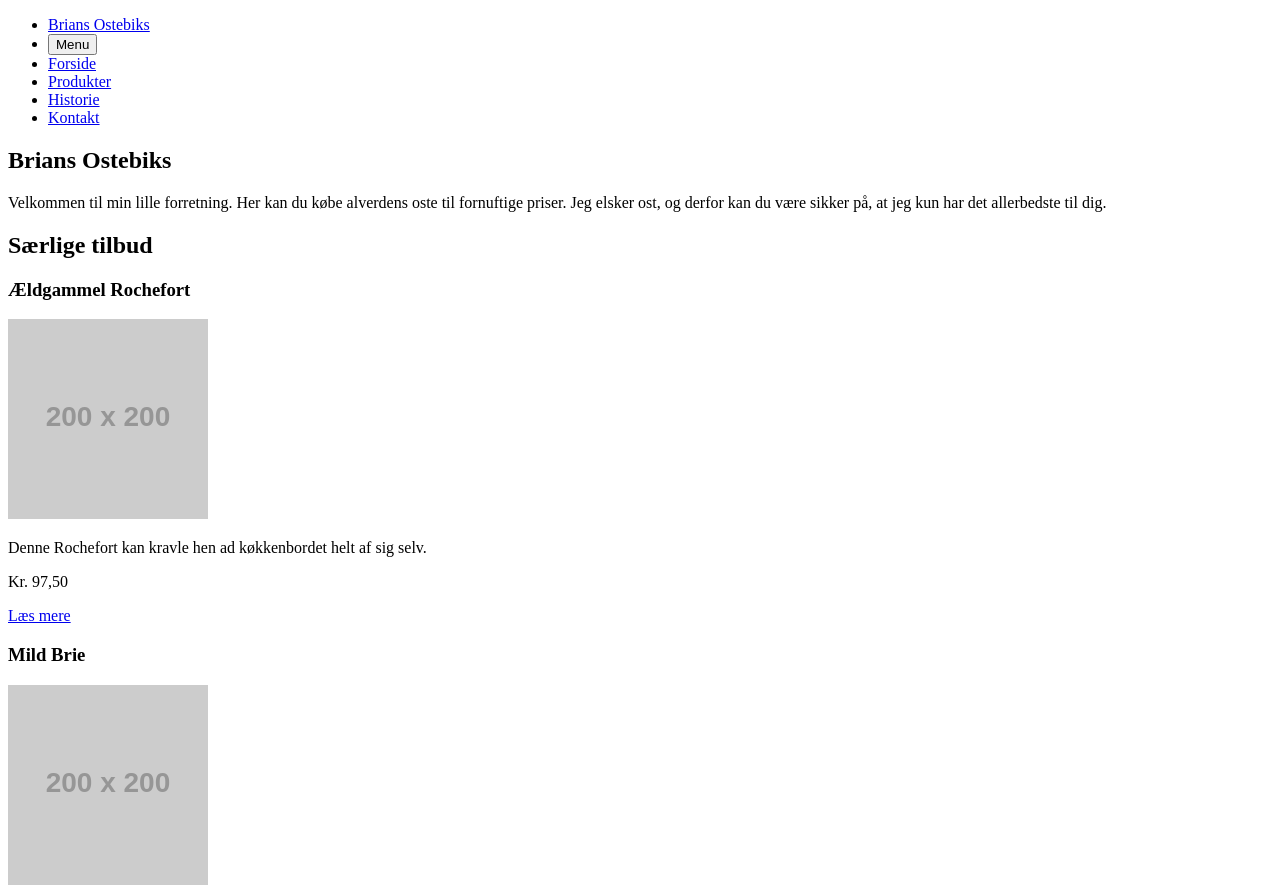
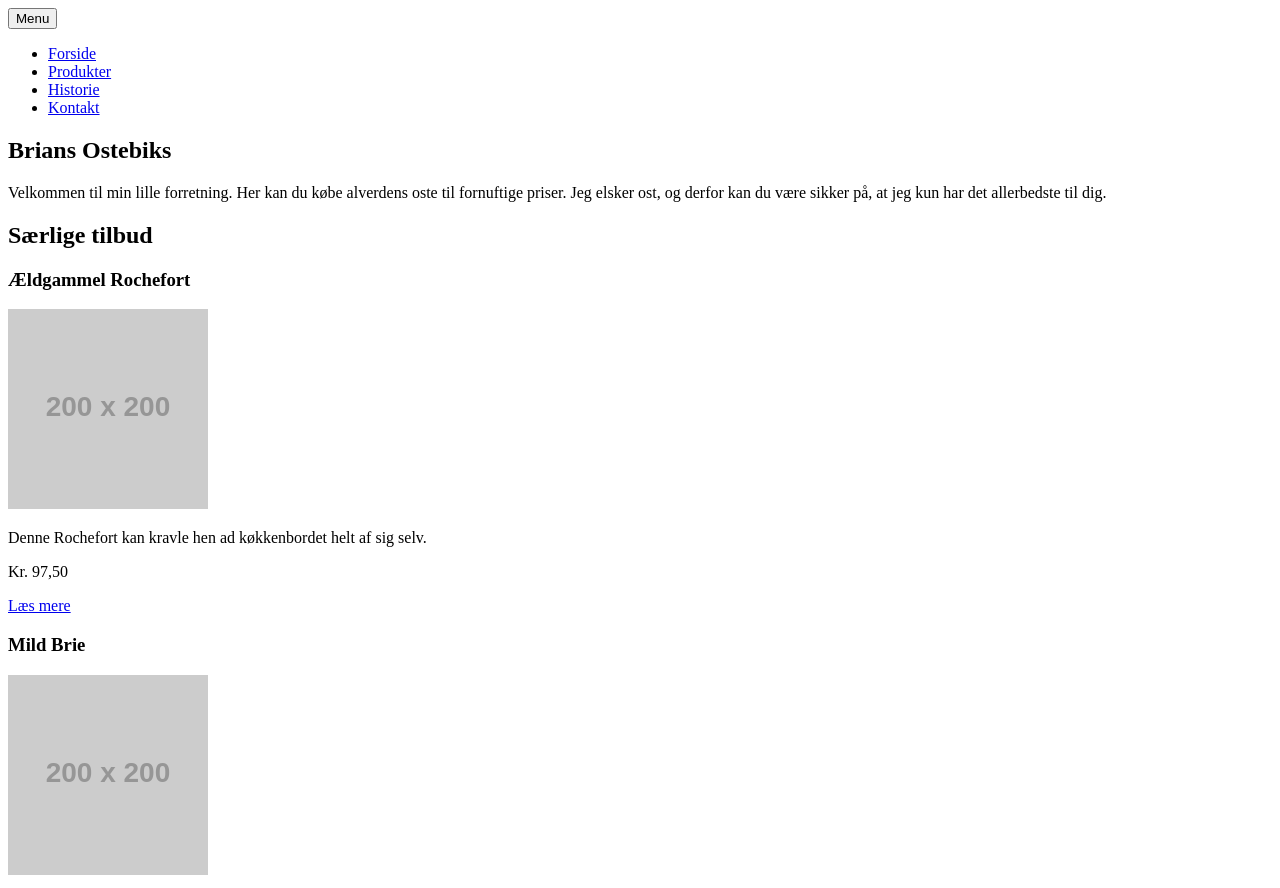
Before and after one commit to SabotajLearningCoding/html-bootcamp-3, a plain HTML site: page index.html in a window 1280 px wide. Shown: the top 888 px of the page. Drawn offline with Linux system fonts and the light colour scheme; placeholder pictures from the web are drawn by us.

Commit message:
little update in header

```diff
--- a/index.html
+++ b/index.html
@@ -9,17 +9,21 @@
 </head>
 
 <body>
+
     <header>
-        <nav>
-            <ul>
-                <li><a href="#">Brians Ostebiks</a></li>
-                <li><button type="button" aria-label="Toggle Menu">Menu</button></li>
-                <li><a href="#home">Forside</a></li>
-                <li><a href="#products">Produkter</a></li>
-                <li><a href="#history">Historie</a></li>
-                <li><a href="#contact">Kontakt</a></li>
-            </ul>
-        </nav>
+        <button aria-controls="primaryNavigation" aria-describedby="message-menu-button">Menu</button>
+<nav id="primaryNavigation" role="navigation" aria-hidden="true">
+	<ul>
+		<li><a href="#!/forside">Forside</a></li>
+		<li><a href="#!/produkter">Produkter</a></li>
+		<li><a href="#!/historie">Historie</a></li>
+		<li><a href="#!/kontakt">Kontakt</a></li>
+	</ul>
+</nav>
+
+<div hidden>
+	<span id="message-menu-button">Klik her for at vise menuen</span>
+</div>
     </header>
 
     <main>
```
